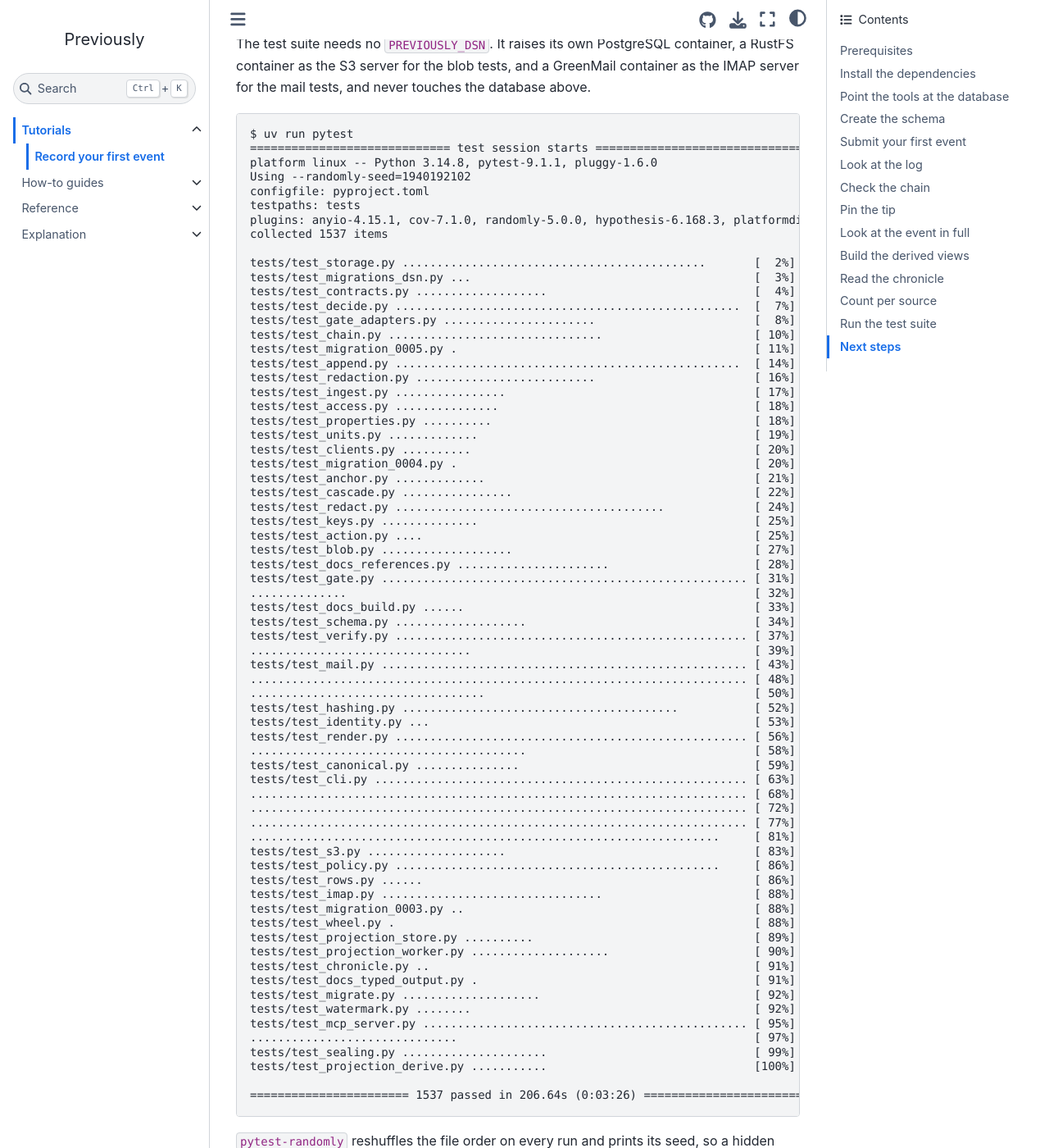
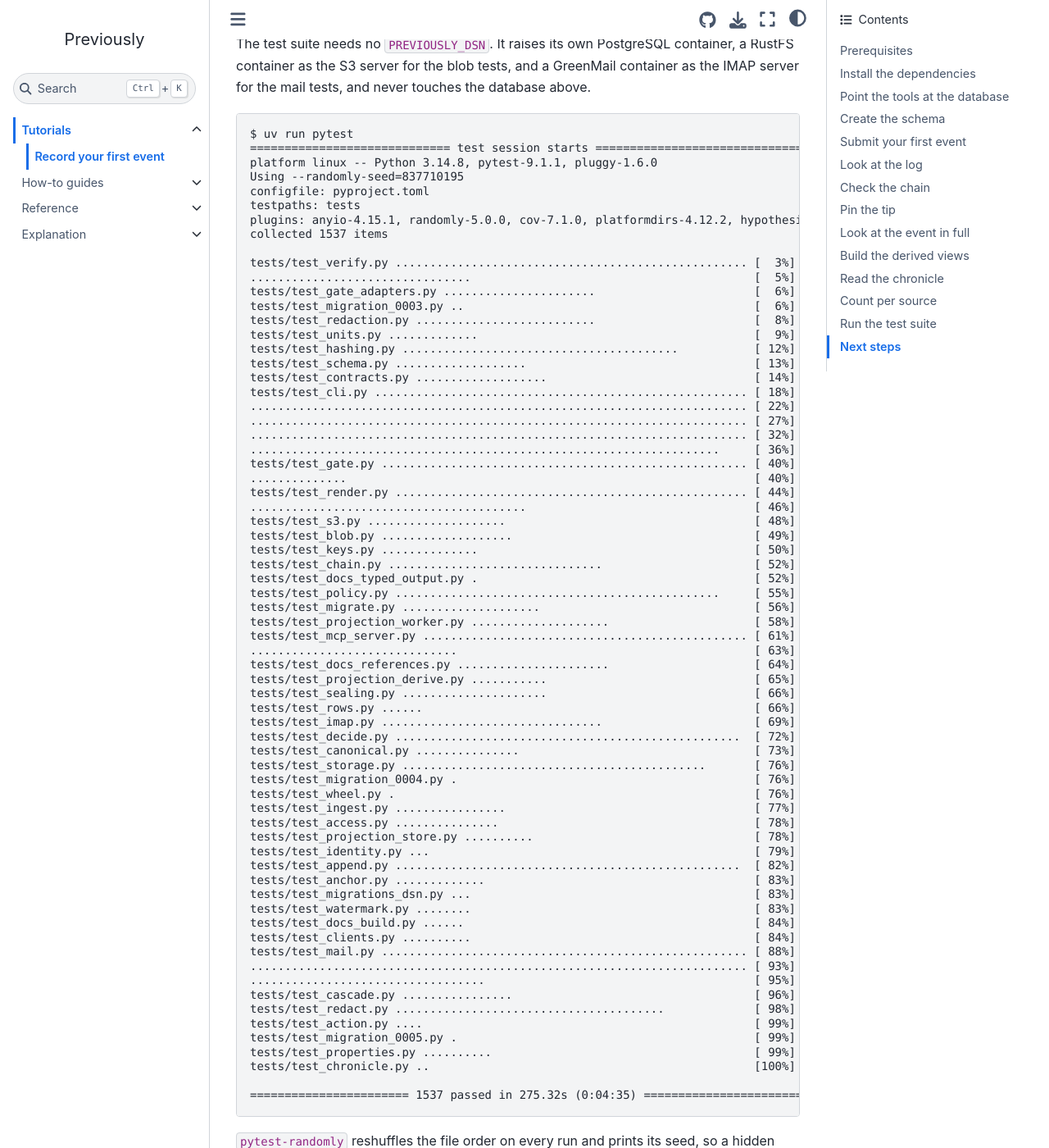
Before and after one commit to jensens/previously, a Sphinx documentation site: the page built from docs/tutorials/record-your-first-event.md, in a window 1280 px wide and 1400 px high, scrolled down 4815 px. Shown: the whole window at 82% size. Built offline with Sphinx 7.4.7 and the Sphinx Book theme 1.1.4, drawn with Linux system fonts in a browser that asks for light colours; some of the changed text lies outside the part shown.

Commit message:
tutorial: retype the session against PostgreSQL 18, 1537 passed
Retyped whole from one fresh run on 2026-10-11: a clone of 42e5694,
`postgres:18` as the page starts it, the commands in order, and the
test suite last. Every output block comes from that run.

Assisted-By: Claude Opus 5.5 <noreply@anthropic.com>

````diff
--- a/docs/tutorials/record-your-first-event.md
+++ b/docs/tutorials/record-your-first-event.md
@@ -83,7 +83,7 @@ This is the first event in the chain, so there's no predecessor to link to.
 
 ```console
 $ uv run previously log
-1	2026-10-06T13:57:26.741708+00:00	observation	0cea8ec261a5
+1	2026-10-11T19:35:22.352591+00:00	observation	d0bb973765c4
 ```
 
 Notice that the chain now has one event.
@@ -122,8 +122,8 @@ This `anchors.txt` is this tutorial's alone, so delete it from your clone once y
 ```console
 $ uv run previously show 1
 id=1 kind=observation
-occurred_at=2026-10-06T13:57:26.741708+00:00
-hash=0cea8ec261a5016005524ace920f87441038256d8006774000755d28daf8e191
+occurred_at=2026-10-11T19:35:22.352591+00:00
+hash=d0bb973765c4bf3fb16f060f3d2ba42be45910fd4c29e060d9ffa8bef598abd4
 evidence=recollection
 payload={"artifact_hash": "dc61469da1b794f30b8e795e72b06b98e6a5ad04bb46bac936d98c3ac3888b01", "evidence": "recollection"}
   ¶1 The client approved the new homepage design.
@@ -168,8 +168,8 @@ There was nothing left to project.
 
 ```console
 $ uv run previously chronicle
-1	1	2026-10-06T13:57:26.741708+00:00	email	2026-10-03-kickoff@example.org	The client approved the new homepage design.
-1	2	2026-10-06T13:57:26.741708+00:00	email	2026-10-03-kickoff@example.org	Next milestone: content migration starts Monday.
+1	1	2026-10-11T19:35:22.352591+00:00	email	2026-10-03-kickoff@example.org	The client approved the new homepage design.
+1	2	2026-10-11T19:35:22.352591+00:00	email	2026-10-03-kickoff@example.org	Next milestone: content migration starts Monday.
 ```
 
 Notice that each line is one unit, and that each one carries `email` and the message identifier we passed to `append`.
@@ -179,7 +179,7 @@ That source attribution is what makes this a chronicle and not a copy of `log`.
 
 ```console
 $ uv run previously stats
-email	1	2	2026-10-06T13:57:26.741708+00:00	2026-10-06T13:57:26.741708+00:00
+email	1	2	2026-10-11T19:35:22.352591+00:00	2026-10-11T19:35:22.352591+00:00
 ```
 
 Notice that `email` stands at one event and two units, and that the two timestamps are the same moment: the log holds one event, so the first one seen and the last one seen are that event.
@@ -193,71 +193,71 @@ It raises its own PostgreSQL container, a RustFS container as the S3 server for
 $ uv run pytest
 ============================= test session starts ==============================
 platform linux -- Python 3.14.8, pytest-9.1.1, pluggy-1.6.0
-Using --randomly-seed=1940192102
+Using --randomly-seed=837710195
 configfile: pyproject.toml
 testpaths: tests
-plugins: anyio-4.15.1, cov-7.1.0, randomly-5.0.0, hypothesis-6.168.3, platformdirs-4.12.2
+plugins: anyio-4.15.1, randomly-5.0.0, cov-7.1.0, platformdirs-4.12.2, hypothesis-6.168.3
 collected 1537 items
 
-tests/test_storage.py ............................................       [  2%]
-tests/test_migrations_dsn.py ...                                         [  3%]
-tests/test_contracts.py ...................                              [  4%]
-tests/test_decide.py ..................................................  [  7%]
-tests/test_gate_adapters.py ......................                       [  8%]
-tests/test_chain.py ...............................                      [ 10%]
-tests/test_migration_0005.py .                                           [ 11%]
-tests/test_append.py ..................................................  [ 14%]
-tests/test_redaction.py ..........................                       [ 16%]
-tests/test_ingest.py ................                                    [ 17%]
-tests/test_access.py ...............                                     [ 18%]
-tests/test_properties.py ..........                                      [ 18%]
-tests/test_units.py .............                                        [ 19%]
-tests/test_clients.py ..........                                         [ 20%]
-tests/test_migration_0004.py .                                           [ 20%]
-tests/test_anchor.py .............                                       [ 21%]
-tests/test_cascade.py ................                                   [ 22%]
-tests/test_redact.py .......................................             [ 24%]
-tests/test_keys.py ..............                                        [ 25%]
-tests/test_action.py ....                                                [ 25%]
-tests/test_blob.py ...................                                   [ 27%]
-tests/test_docs_references.py ......................                     [ 28%]
-tests/test_gate.py ..................................................... [ 31%]
-..............                                                           [ 32%]
-tests/test_docs_build.py ......                                          [ 33%]
-tests/test_schema.py ...................                                 [ 34%]
-tests/test_verify.py ................................................... [ 37%]
-................................                                         [ 39%]
-tests/test_mail.py ..................................................... [ 43%]
-........................................................................ [ 48%]
-..................................                                       [ 50%]
-tests/test_hashing.py ........................................           [ 52%]
-tests/test_identity.py ...                                               [ 53%]
-tests/test_render.py ................................................... [ 56%]
-........................................                                 [ 58%]
-tests/test_canonical.py ...............                                  [ 59%]
-tests/test_cli.py ...................................................... [ 63%]
-........................................................................ [ 68%]
-........................................................................ [ 72%]
-........................................................................ [ 77%]
-....................................................................     [ 81%]
-tests/test_s3.py ....................                                    [ 83%]
-tests/test_policy.py ...............................................     [ 86%]
-tests/test_rows.py ......                                                [ 86%]
-tests/test_imap.py ................................                      [ 88%]
-tests/test_migration_0003.py ..                                          [ 88%]
-tests/test_wheel.py .                                                    [ 88%]
-tests/test_projection_store.py ..........                                [ 89%]
-tests/test_projection_worker.py ....................                     [ 90%]
-tests/test_chronicle.py ..                                               [ 91%]
-tests/test_docs_typed_output.py .                                        [ 91%]
-tests/test_migrate.py ....................                               [ 92%]
-tests/test_watermark.py ........                                         [ 92%]
-tests/test_mcp_server.py ............................................... [ 95%]
-..............................                                           [ 97%]
-tests/test_sealing.py .....................                              [ 99%]
-tests/test_projection_derive.py ...........                              [100%]
+tests/test_verify.py ................................................... [  3%]
+................................                                         [  5%]
+tests/test_gate_adapters.py ......................                       [  6%]
+tests/test_migration_0003.py ..                                          [  6%]
+tests/test_redaction.py ..........................                       [  8%]
+tests/test_units.py .............                                        [  9%]
+tests/test_hashing.py ........................................           [ 12%]
+tests/test_schema.py ...................                                 [ 13%]
+tests/test_contracts.py ...................                              [ 14%]
+tests/test_cli.py ...................................................... [ 18%]
+........................................................................ [ 22%]
+........................................................................ [ 27%]
+........................................................................ [ 32%]
+....................................................................     [ 36%]
+tests/test_gate.py ..................................................... [ 40%]
+..............                                                           [ 40%]
+tests/test_render.py ................................................... [ 44%]
+........................................                                 [ 46%]
+tests/test_s3.py ....................                                    [ 48%]
+tests/test_blob.py ...................                                   [ 49%]
+tests/test_keys.py ..............                                        [ 50%]
+tests/test_chain.py ...............................                      [ 52%]
+tests/test_docs_typed_output.py .                                        [ 52%]
+tests/test_policy.py ...............................................     [ 55%]
+tests/test_migrate.py ....................                               [ 56%]
+tests/test_projection_worker.py ....................                     [ 58%]
+tests/test_mcp_server.py ............................................... [ 61%]
+..............................                                           [ 63%]
+tests/test_docs_references.py ......................                     [ 64%]
+tests/test_projection_derive.py ...........                              [ 65%]
+tests/test_sealing.py .....................                              [ 66%]
+tests/test_rows.py ......                                                [ 66%]
+tests/test_imap.py ................................                      [ 69%]
+tests/test_decide.py ..................................................  [ 72%]
+tests/test_canonical.py ...............                                  [ 73%]
+tests/test_storage.py ............................................       [ 76%]
+tests/test_migration_0004.py .                                           [ 76%]
+tests/test_wheel.py .                                                    [ 76%]
+tests/test_ingest.py ................                                    [ 77%]
+tests/test_access.py ...............                                     [ 78%]
+tests/test_projection_store.py ..........                                [ 78%]
+tests/test_identity.py ...                                               [ 79%]
+tests/test_append.py ..................................................  [ 82%]
+tests/test_anchor.py .............                                       [ 83%]
+tests/test_migrations_dsn.py ...                                         [ 83%]
+tests/test_watermark.py ........                                         [ 83%]
+tests/test_docs_build.py ......                                          [ 84%]
+tests/test_clients.py ..........                                         [ 84%]
+tests/test_mail.py ..................................................... [ 88%]
+........................................................................ [ 93%]
+..................................                                       [ 95%]
+tests/test_cascade.py ................                                   [ 96%]
+tests/test_redact.py .......................................             [ 98%]
+tests/test_action.py ....                                                [ 99%]
+tests/test_migration_0005.py .                                           [ 99%]
+tests/test_properties.py ..........                                      [ 99%]
+tests/test_chronicle.py ..                                               [100%]
 
-======================= 1537 passed in 206.64s (0:03:26) =======================
+======================= 1537 passed in 275.32s (0:04:35) =======================
 ```
 
 `pytest-randomly` reshuffles the file order on every run and prints its seed, so a hidden dependency between two tests surfaces instead of staying hidden.
````
Also changed, not shown: other parts of docs/tutorials/record-your-first-event.md (+5 -5 lines).
